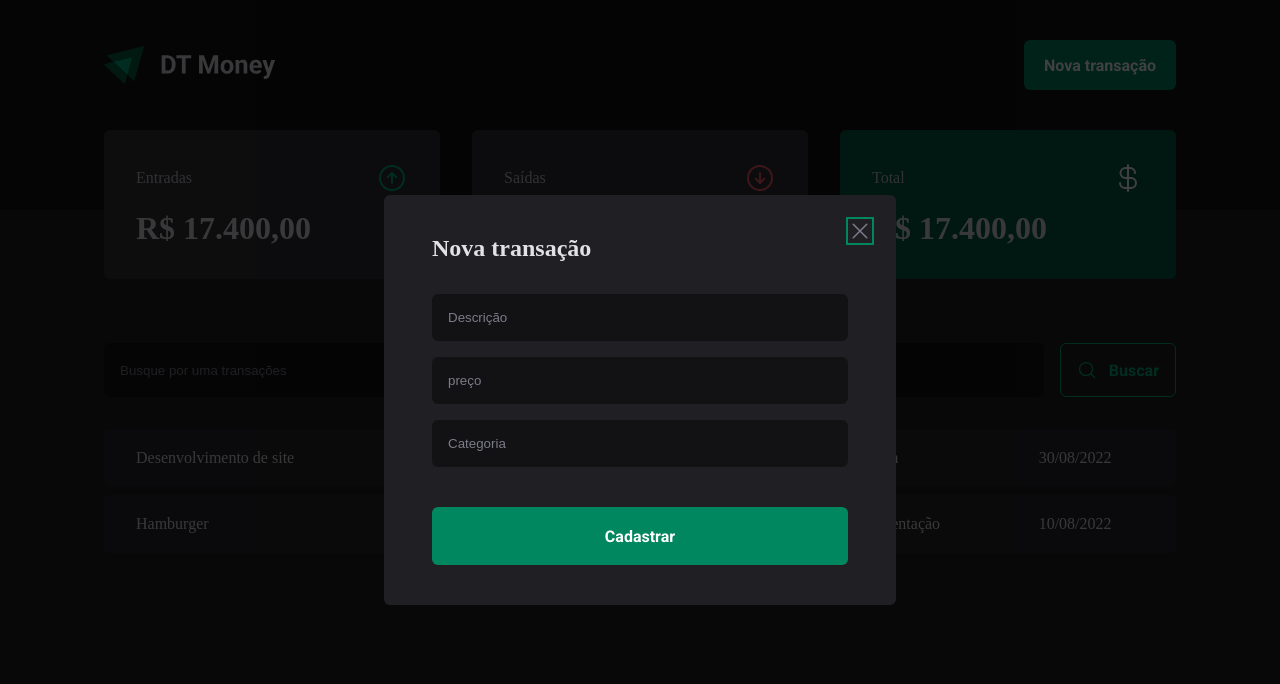
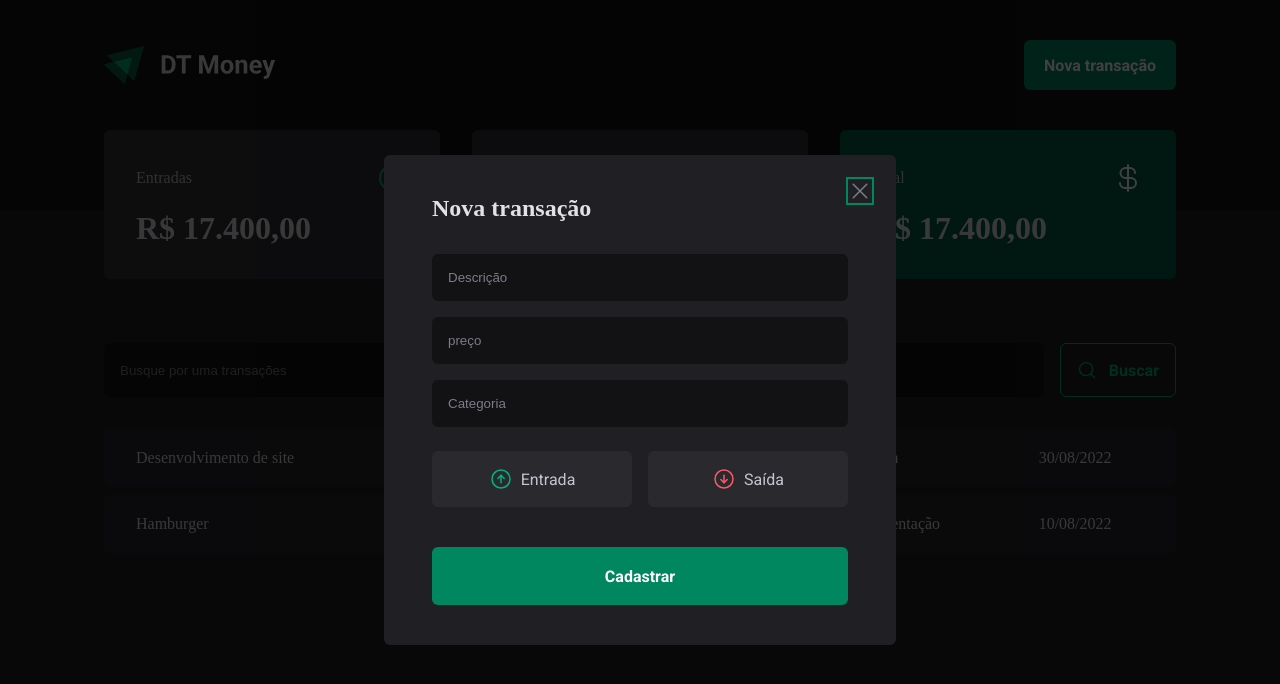
Before and after one commit to rakelmm/dt-money-2.0, a React (Vite) app: page / in a window 1280 px wide. Both pictures are taken after a click on the button "Nova transação". Shown: the top 684 px of the page. Built offline with nearby package versions, Linux system fonts and the light colour scheme.

Commit message:
Botões de entrada e saída

```diff
--- a/src/components/NewTransactionModal/index.tsx
+++ b/src/components/NewTransactionModal/index.tsx
@@ -1,6 +1,6 @@
 import * as Dialog from "@radix-ui/react-dialog"
-import { X } from "phosphor-react"
-import { CloseButton, Content, Overlay } from "./styles"
+import { ArrowCircleDown, ArrowCircleUp, X } from "phosphor-react"
+import { CloseButton, Content, Overlay, TrasactionType, TrasactionTypeButton } from "./styles"
 
 export function NewTransactionModal() {
     return (
@@ -19,12 +19,24 @@ export function NewTransactionModal() {
                 <input type="number"  placeholder="preço" required />
                 <input type="text"  placeholder="Categoria" required />
 
+                <TrasactionType>
+                    <TrasactionTypeButton variant="income">
+                        <ArrowCircleUp size={24} />
+                        Entrada
+                    </TrasactionTypeButton>
+
+
+
+                    <TrasactionTypeButton variant="outcome">
+                        <ArrowCircleDown size={24} />
+                        Saída
+                    </TrasactionTypeButton>
+                </TrasactionType>
+
                 <button type="submit">
                     Cadastrar
                 </button>
             </form>
-
-
         </Content>
     </Dialog.Portal>
     )
--- a/src/components/NewTransactionModal/styles.ts
+++ b/src/components/NewTransactionModal/styles.ts
@@ -62,12 +62,40 @@ export const Content = styled(Dialog.Content)`
 `;
 
 export const CloseButton = styled(Dialog.Close)`
-    position: absolute;
+    position: absolute; //vai ser relativo ao conteudo e não precisa ser fixo
     background: transparent;
     border: 0;
     top: 1.5rem;
     right: 1.5rem;
     line-height: 0; //ajusta o tamanho do botão X de fechar, pois sem ele a parte de baixo fica maior
     cursor: pointer;
-    color: ${props => props.theme["gray-500"]}
+    color: ${props => props.theme["gray-500"]};
 `;
+
+export const TrasactionType = styled.div`
+    display: grid; // um item do lado do outro
+    grid-template-columns: repeat(2, 1fr);
+    gap: 1rem;
+    margin-top: 0.5rem;// pra distanciar um pouco mais do input
+`;
+
+interface TrasactionTypeButtonProps {
+    variant: 'income' | 'outcome';
+}
+
+export const TrasactionTypeButton = styled.button<TrasactionTypeButtonProps>`
+    background: ${props => props.theme["gray-700"]};
+    padding: 1rem;
+    display: flex;
+    align-items: center;
+    justify-content: center;
+    gap: 0.5rem;
+    border-radius: 6px;
+    cursor: pointer;
+    border: 0;
+    color: ${props => props.theme["gray-300"]};
+
+    svg {
+        color: ${props => props.variant === 'income' ? props.theme["green-300"] : props.theme["red-300"]};
+    }
+`;
```
